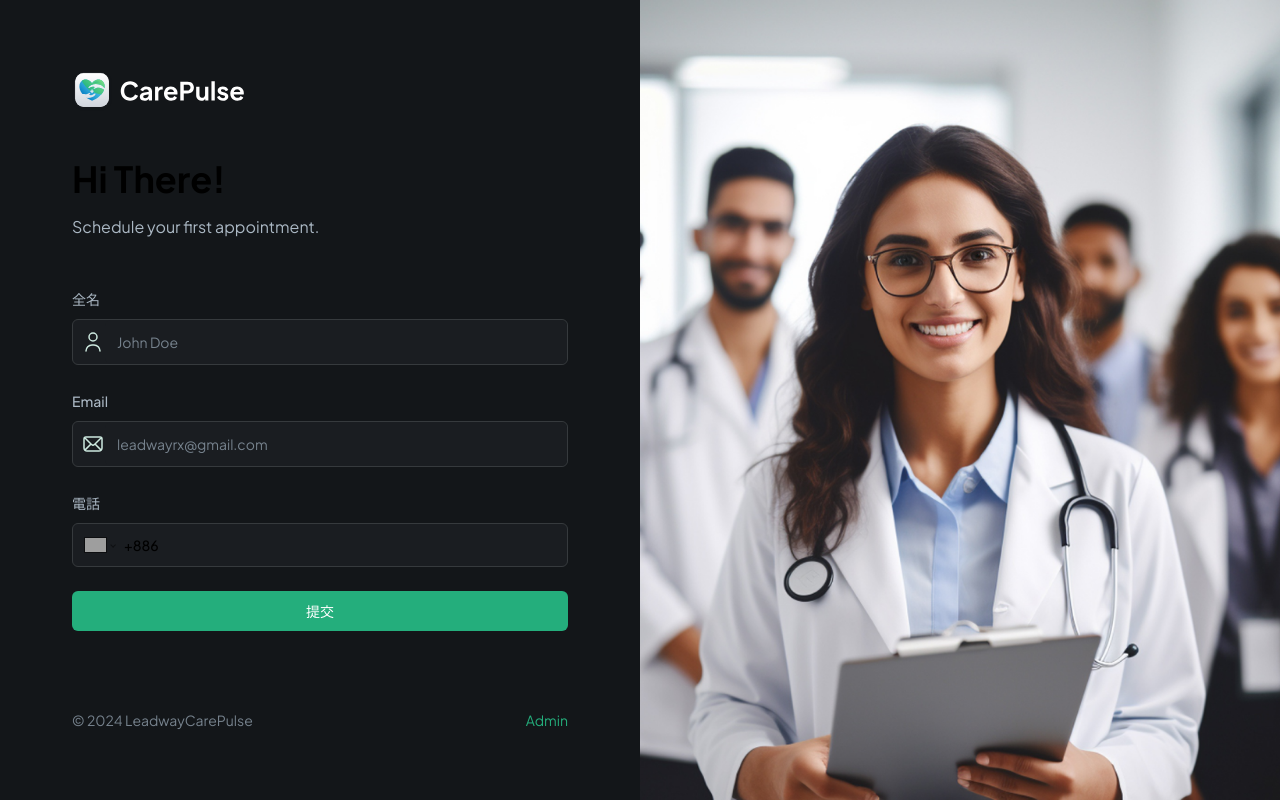
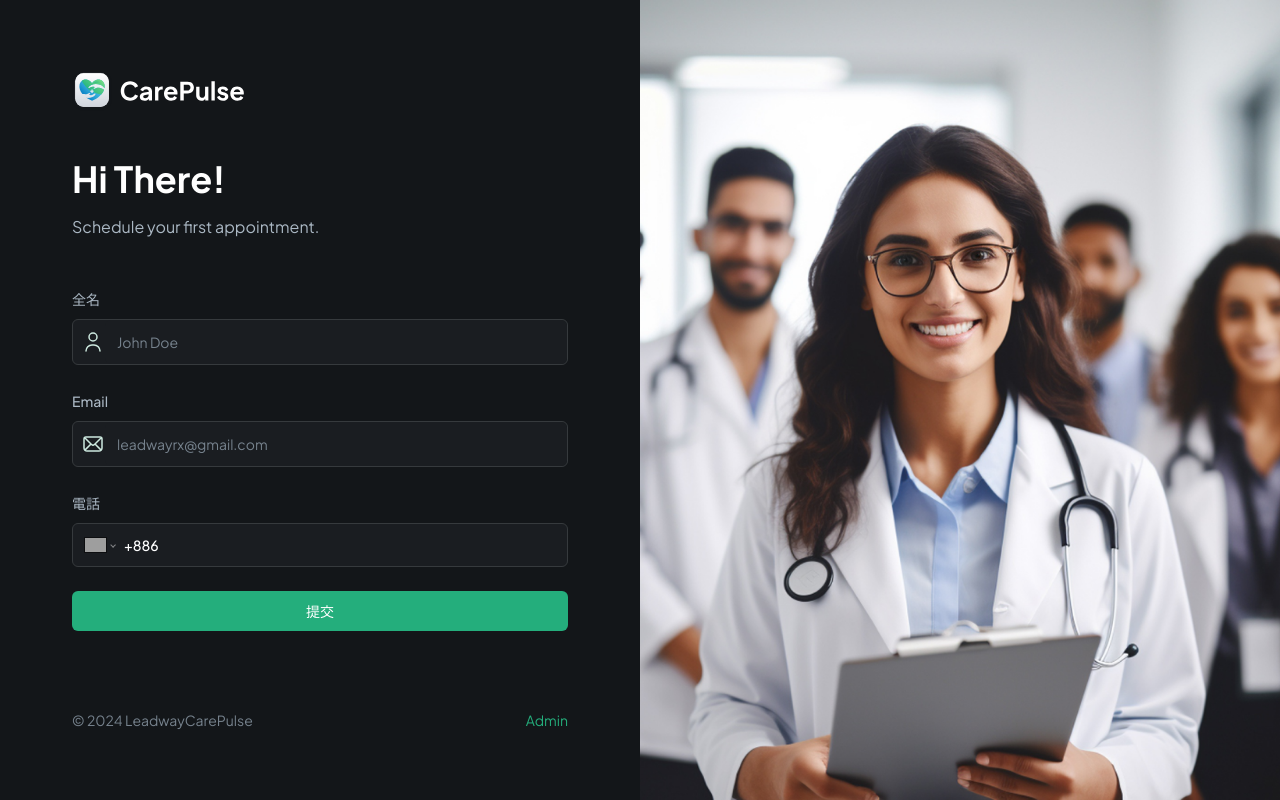
Before and after one commit to J0hnLee/Patient-Management-System, a Next.js app: page / in a window 1280 px wide. Built offline with nearby package versions, Linux system fonts and the light colour scheme; grey boxes are pictures that could not be loaded.

Commit message:
bug:text all black & submit no response.

```diff
--- a/src/app/globals.css
+++ b/src/app/globals.css
@@ -23,6 +23,12 @@
   .remove-scrollbar::-webkit-scrollbar-thumb:hover {
     /* background: #1e2238; */
     background: transparent;
+  }
+
+}
+@layer base {
+  body {
+    @apply text-white;
   }
 }
 
--- a/src/app/layout.tsx
+++ b/src/app/layout.tsx
@@ -7,16 +7,16 @@ import { ThemeProvider } from "@/components/theme-provider";
 const fontSans = Plus_Jakarta_Sans({
   subsets: ["latin"],
   weight: ["300", "400", "500", "600", "700"],
-  variable: "--font-sans"
+  variable: "--font-sans",
 });
 
 export const metadata: Metadata = {
   title: "Leadway CarePulse",
-  description: "A healthcare management system"
+  description: "A healthcare management system",
 };
 
 export default function RootLayout({
-  children
+  children,
 }: Readonly<{
   children: React.ReactNode;
 }>) {
--- a/src/components/forms/PatientForm.tsx
+++ b/src/components/forms/PatientForm.tsx
@@ -16,7 +16,7 @@ export enum FormFieldType {
   PHONE_INPUT = "phoneInput",
   DATE_PICKER = "datePicker",
   SELECT = "select",
-  SKELETON = "skeleton"
+  SKELETON = "skeleton",
 }
 const PatientForm = () => {
   // 1. Define your form.
@@ -25,15 +25,15 @@ const PatientForm = () => {
     defaultValues: {
       username: "",
       email: "",
-      phone: ""
-    }
+      phone: "",
+    },
   });
 
   // 2. Define a submit handler.
   async function onSubmit({
     username,
     email,
-    phone
+    phone,
   }: z.infer<typeof UserFormValidation>) {
     // Do something with the form values.
     // ✅ This will be type-safe and validated.
@@ -42,8 +42,10 @@ const PatientForm = () => {
       const userData = {
         username,
         email,
-        phone
+        phone,
       };
+      console.log(userData);
+      setIsLoading(false);
     } catch (error) {
       console.log(error);
     }
@@ -54,7 +56,7 @@ const PatientForm = () => {
     <Form {...form}>
       <form onSubmit={form.handleSubmit(onSubmit)} className="space-y-6 flex-1">
         <section className="mb-12 space-y-4">
-          <h1 className="header">Hi There!</h1>
+          <h1 className="header ">Hi There!</h1>
           <p className="text-dark-700">Schedule your first appointment.</p>
         </section>
         <CustomFormField
```
Also changed, not shown: 1 other file (tests, documents, lock files or other folders).
